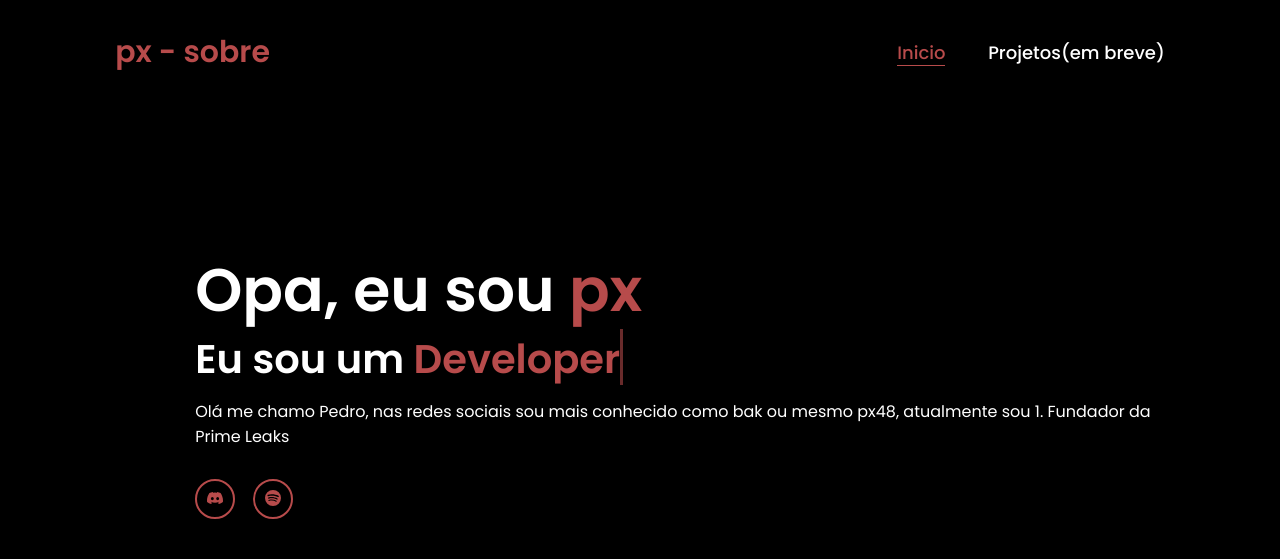
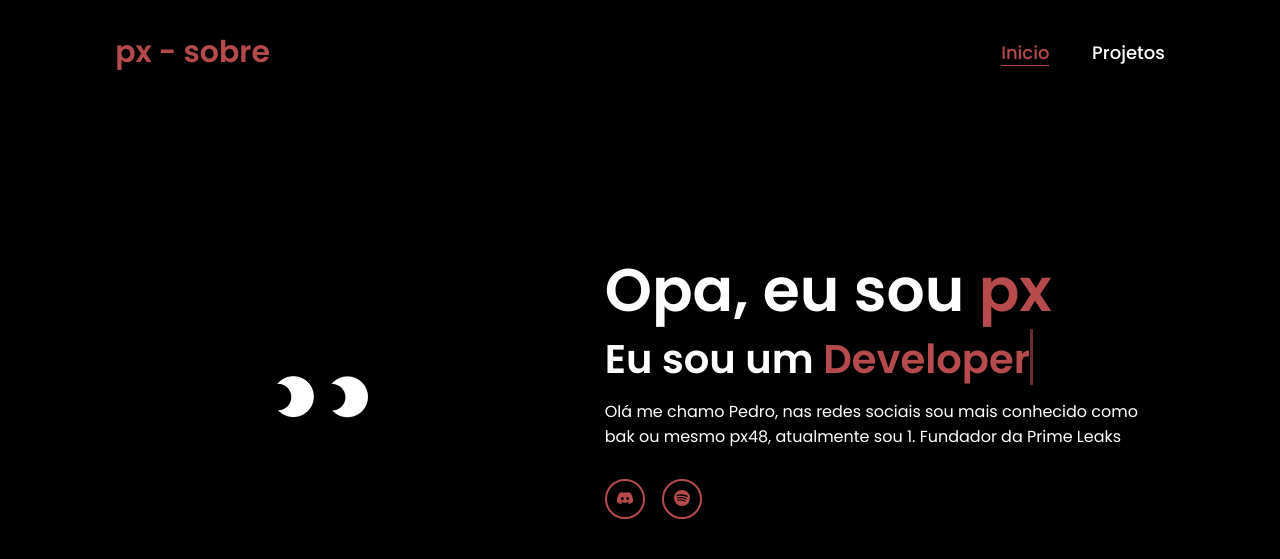
Before and after one commit to SpootyOfc/-px48, a plain HTML site: page index.html in a window 1280 px wide. Drawn offline with Linux system fonts and the light colour scheme.

Commit message:
index.html

```diff
--- a/index.html
+++ b/index.html
@@ -15,12 +15,12 @@
 
         <nav>
             <a href="#" class="active"> Inicio</a>
-            <a href="#" >Projetos(em breve)</a>
+            <a href="projetos" >Projetos</a>
         </nav>
     </header>
     <section class="home">
         <div class="home-img">
-            <img src="image/main.gif" alt="">
+            <img src="main.gif" alt="">
         </div>
         <div class="home-content">
             <h1>Opa, eu sou <span>px</span></h1>
```
